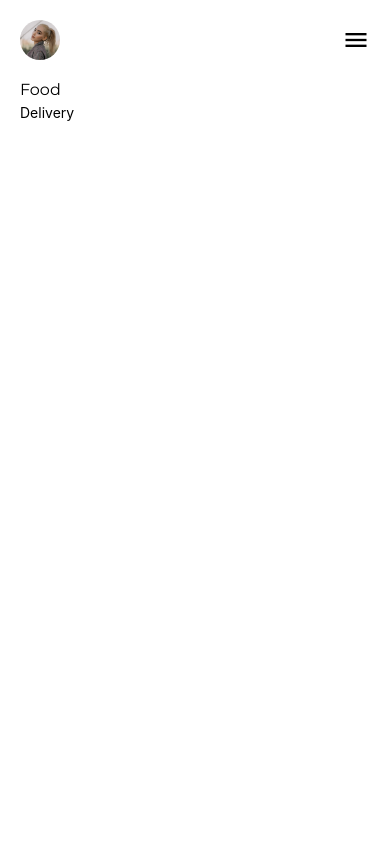
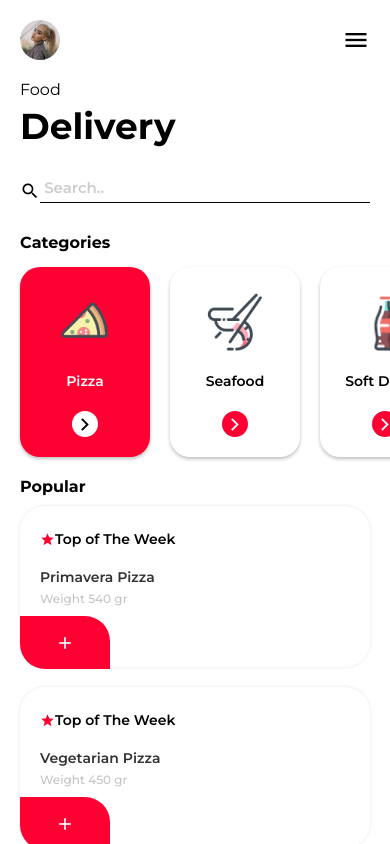
Before and after one commit to mert-donmez/Meal-Order-App, a React Native app in the folder Meal-Order-App/: screen / in a window 390 px wide. Built offline with nearby package versions, Linux system fonts and the light colour scheme.

Commit message:
categories and popular added

```diff
--- /dev/null
+++ b/Meal-Order-App/assets/Data/categoriesData.js
@@ -0,0 +1,21 @@
+const categoriesData = [
+    {
+      id: '1',
+      image: require('../ui-images/pizza-icon.png'),
+      title: 'Pizza',
+      selected: true,
+    },
+    {
+      id: '2',
+      image: require('../ui-images/shrimp-icon.png'),
+      title: 'Seafood',
+      selected: false,
+    },
+    {
+      id: '3',
+      image: require('../ui-images/soda-icon.png'),
+      title: 'Soft Drinks',
+      selected: false,
+    },
+  ];
+  export default categoriesData;
--- /dev/null
+++ b/Meal-Order-App/assets/Data/popularData.js
@@ -0,0 +1,86 @@
+const popularData = [
+    {
+      id: '1',
+      image: require('../ui-images/pizza1.png'),
+      title: 'Primavera Pizza',
+      weight: '540 gr',
+      rating: '5.0',
+      price: 3.99,
+      sizeName: 'Medium',
+      sizeNumber: 14,
+      crust: 'Thin Crust',
+      deliveryTime: 30,
+      ingredients: [
+        {
+          id: '1',
+          name: 'ham',
+          image: require('../ui-images/ham.png'),
+        },
+        {
+          id: '2',
+          name: 'tomato',
+          image: require('../ui-images/tomato.png'),
+        },
+        {
+          id: '3',
+          name: 'cheese',
+          image: require('../ui-images/cheese.png'),
+        },
+        {
+          id: '4',
+          name: 'garlic',
+          image: require('../ui-images/garlic.png'),
+        },
+      ],
+    },
+    {
+      id: '2',
+      image: require('../ui-images/pizza2.png'),
+      title: 'Vegetarian Pizza',
+      weight: '450 gr',
+      rating: '4.0',
+      price: 5.99,
+      sizeName: 'Small',
+      sizeNumber: 10,
+      crust: 'Thick Crust',
+      deliveryTime: 40,
+      ingredients: [
+        {
+          id: '1',
+          name: 'cheese',
+          image: require('../ui-images/cheese.png'),
+        },
+        {
+          id: '2',
+          name: 'garlic',
+          image: require('../ui-images/garlic.png'),
+        },
+      ],
+    },
+    {
+      id: '3',
+      image: require('../ui-images/pizza3.png'),
+      title: 'Pepperoni Pizza',
+      weight: '700 gr',
+      rating: '5.0',
+      price: 9.99,
+      sizeName: 'Large',
+      sizeNumber: 18,
+      crust: 'Thin Crust',
+      deliveryTime: 20,
+      ingredients: [
+        {
+          id: '1',
+          name: 'tomato',
+          image: require('../ui-images/tomato.png'),
+        },
+        {
+          id: '2',
+          name: 'cheese',
+          image: require('../ui-images/cheese.png'),
+        },
+      ],
+    },
+  ];
+
+  export default popularData;
--- a/Meal-Order-App/components/HomeScreen.js
+++ b/Meal-Order-App/components/HomeScreen.js
@@ -1,15 +1,26 @@
-import { StyleSheet, Text, View,SafeAreaView,Image } from 'react-native'
-import React,{useCallback} from 'react'
-import { MaterialIcons } from '@expo/vector-icons';
-import { useFonts } from 'expo-font';
-import * as SplashScreen from 'expo-splash-screen';
-
-
-
+import {
+  StyleSheet,
+  Text,
+  View,
+  SafeAreaView,
+  Image,
+  FlatList,
+  ScrollView,
+} from "react-native";
+import React, { useCallback } from "react";
+import { MaterialIcons } from "@expo/vector-icons";
+import { useFonts } from "expo-font";
+import * as SplashScreen from "expo-splash-screen";
+import categoriesData from "../assets/Data/categoriesData";
+import popularData from "../assets/Data/popularData";
+import { StatusBar } from "expo-status-bar";
 
 const HomeScreen = () => {
   const [fontsLoaded] = useFonts({
-        'Montserrat-regular': require('../assets/fonts/Montserrat-Regular.ttf'),
+    "Montserrat-regular": require("../assets/fonts/Montserrat-Regular.ttf"),
+    "Montserrat-Bold": require("../assets/fonts/Montserrat-Bold.ttf"),
+    "Montserrat-SemiBold": require("../assets/fonts/Montserrat-SemiBold.ttf"),
+    "Montserrat-Medium": require("../assets/fonts/Montserrat-Medium.ttf"),
   });
 
   const onLayoutRootView = useCallback(async () => {
@@ -22,48 +33,238 @@ const HomeScreen = () => {
     return null;
   }
 
+  const renderCategoriesItems = ({ item }) => {
+    return (
+      <View
+        style={[
+          styles.sectionWrapper,
+          {
+            marginLeft: item.id == 1 ? 20 : 0,
+            backgroundColor: item.selected ? "#FF0032" : "white",
+          },
+        ]}
+      >
+        <Image source={item.image} style={styles.categoryImage} />
+        <Text style={[styles.categoryTitleText,{color:item.selected &&'white'}]}>{item.title}</Text>
+        <View
+          style={[
+            styles.categorySelectIconWrapper,
+            { backgroundColor: item.selected ? "white" : "#FF0032" },
+          ]}
+        >
+          <MaterialIcons
+            name="arrow-forward-ios"
+            size={15}
+            color={item.selected ? "black" : "white"}
+          />
+        </View>
+      </View>
+    );
+  };
 
   return (
-    <SafeAreaView>
+    <SafeAreaView style={{ flex: 1 }}>
+      <StatusBar style="dark" />
+      <ScrollView>
         <View style={styles.titleWrapper}>
-        <Image source={require('../assets/ui-images/profile.png')} style={styles.profilePicture}/>
-        <MaterialIcons name='menu' size={28}/>
+          <Image
+            source={require("../assets/ui-images/profile.png")}
+            style={styles.profilePicture}
+          />
+          <MaterialIcons name="menu" size={28} />
         </View>
+
         <View style={styles.titleTextWrapper}>
           <Text style={styles.foodText}>Food</Text>
           <Text style={styles.deliveryText}>Delivery</Text>
         </View>
+        <View style={styles.searchWrapper}>
+          <MaterialIcons name="search" size={20} />
+          <View style={styles.textInputWrapper}>
+            <Text style={styles.searchText}> Search..</Text>
+            <View style={styles.dividerSearch} />
+          </View>
+        </View>
+        <Text style={styles.categoriesText}>Categories</Text>
+        <View>
+          <FlatList
+            data={categoriesData}
+            renderItem={renderCategoriesItems}
+            keyExtractor={(item) => item.id}
+            horizontal={true}
+            showsHorizontalScrollIndicator={false}
+          />
+        </View>
+        <Text style={styles.popularText}>Popular</Text>
+
+        {popularData.map((item) => (
+          <View key={item.id} style={[styles.popularMealsWrapper,{marginTop:item.id ==1 ? 10 : 0}]}>
+            <View style={styles.popularMealsTopTitle}>
+              <MaterialIcons name="star" size={15} color={'#FF0032'} />
+              <Text style={styles.topOfWeekText}>Top of The Week</Text>
+            </View>
+            <View style={styles.popularMealsMidTitle} >
+                <Text style={styles.itemTitle}>{item.title}</Text>
+                <Text style={styles.itemWeight}>Weight {item.weight}</Text>
+            </View>
+            <View style={styles.addToBasketWrapper}>
+                <MaterialIcons name="add" size={20} color={'white'} />
+            </View>
+
+          </View>
+        ))}
+      </ScrollView>
     </SafeAreaView>
-  )
-}
-
-
+  );
+};
 
 const styles = StyleSheet.create({
-    profilePicture:{
-        width:40,
-        height:40,
-        borderRadius:40,
+    addToBasketWrapper:{
+        backgroundColor:'#FF0032',
+        height:53,
+        width:90,
+        borderBottomLeftRadius:25,
+        borderTopRightRadius:25,
+        marginTop:10,
+        justifyContent:'center',
+        alignItems:'center',
+
     },
-    titleWrapper:{
-        justifyContent:'space-between',
-        flexDirection:'row',
-        alignItems:'center',
-        marginHorizontal:20,
-        marginTop:20,
+    itemTitle:{
+        marginBottom:5,
+        fontSize:14,
+        fontFamily:'Montserrat-SemiBold',
+        color:'#313234',
     },
-    titleTextWrapper:{
-        marginHorizontal:20,
-        marginTop:20,
-    },
-    foodText:{
-        marginBottom:5,
-        fontSize:16,
-        fontFamily:'Montserrat-regular',
+    itemWeight:{
+        fontSize:12,
+        fontFamily:'Montserrat-Medium',
+        color:'#C4C4C4'
 
 
     },
-    deliveryText:{},
-})
+    popularMealsMidTitle:{
+        marginLeft:20,
+        marginTop:20,
 
-export default HomeScreen
+    },
+    topOfWeekText:{
+        fontSize:14,
+        fontFamily:'Montserrat-SemiBold'
+    },
+  popularMealsWrapper: {
+    shadowColor: "#000",
+    shadowOffset: {
+      width: 0,
+      height: 0,
+    },
+    shadowOpacity: 0.1,
+    shadowRadius: 3.84,
+    elevation: 5,
+    height: 161,
+    backgroundColor: "white",
+    marginBottom: 20,
+    marginHorizontal: 20,
+    borderRadius: 25,
+  },
+  popularMealsTopTitle: {
+    flexDirection: "row",
+    marginLeft: 20,
+    marginTop: 24,
+    alignItems:'center',
+
+  },
+  categorySelectIconWrapper: {
+    borderRadius: 26,
+    height: 26,
+    width: 26,
+    justifyContent: "center",
+    alignItems: "center",
+    marginBottom: 20,
+  },
+  categoryImage: {
+    marginTop: 24,
+  },
+  sectionWrapper: {
+    height: 190,
+    width: 130,
+    borderRadius: 20,
+    marginRight: 20,
+    marginTop: 15,
+    shadowColor: "#000",
+    shadowOffset: {
+      width: 0,
+      height: 2,
+    },
+    shadowOpacity: 0.25,
+    shadowRadius: 3.84,
+    elevation: 5,
+    marginBottom: 10,
+    justifyContent: "space-between",
+    alignItems: "center",
+  },
+  profilePicture: {
+    width: 40,
+    height: 40,
+    borderRadius: 40,
+  },
+  titleWrapper: {
+    justifyContent: "space-between",
+    flexDirection: "row",
+    alignItems: "center",
+    marginHorizontal: 20,
+    marginTop: 20,
+  },
+  titleTextWrapper: {
+    marginHorizontal: 20,
+    marginTop: 20,
+  },
+  foodText: {
+    marginBottom: 5,
+    fontSize: 16,
+    fontFamily: "Montserrat-regular",
+  },
+  deliveryText: {
+    fontSize: 36,
+    fontFamily: "Montserrat-Bold",
+  },
+  searchWrapper: {
+    flexDirection: "row",
+    marginHorizontal: 20,
+    marginTop: 30,
+    alignItems: "center",
+  },
+  dividerSearch: {
+    height: StyleSheet.hairlineWidth,
+    backgroundColor: "black",
+    marginTop: 5,
+  },
+  textInputWrapper: {
+    flex: 1,
+  },
+  searchText: {
+    fontSize: 15,
+    fontFamily: "Montserrat-SemiBold",
+    color: "#CDCDCD",
+  },
+  categoriesText: {
+    marginHorizontal: 20,
+    marginTop: 30,
+    fontSize: 16,
+    fontFamily: "Montserrat-Bold",
+  },
+  popularText: {
+    marginHorizontal: 20,
+    fontSize: 16,
+    fontFamily: "Montserrat-Bold",
+    marginTop: 10,
+  },
+  categoryTitleText:{
+    fontSize:14,
+    color:'#313234',
+    fontFamily:'Montserrat-SemiBold',
+
+  },
+});
+
+export default HomeScreen;
```
Lines whose indentation alone changed are shown as unchanged.
